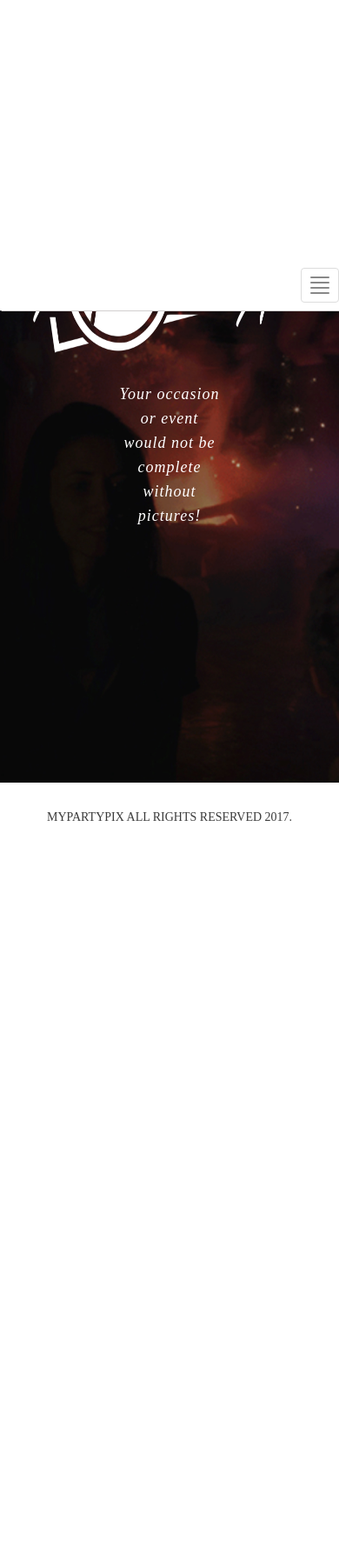
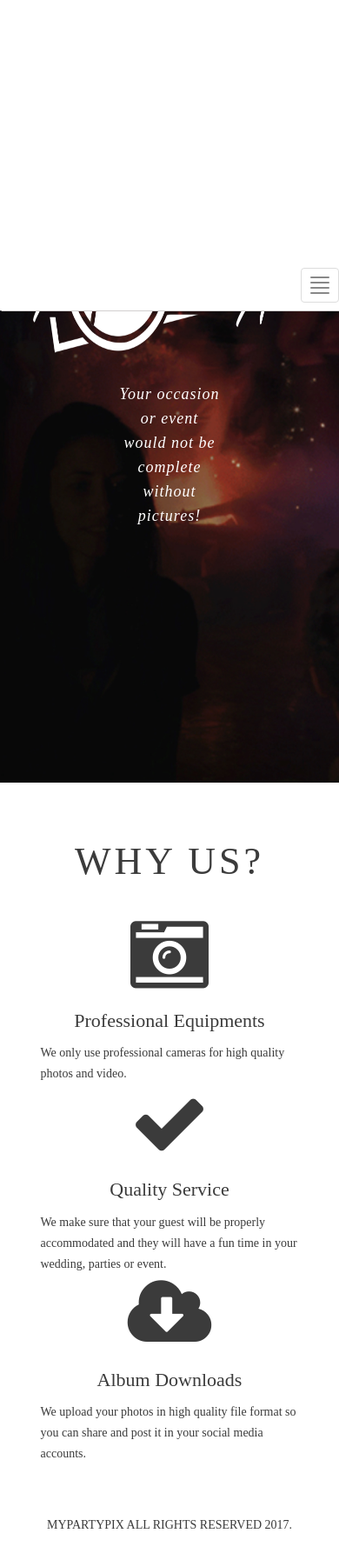
Before and after one commit to mypartypix/mypartypix.github.io, a Jekyll site: the page built from index.html, in a window 390 px wide. Shown: the whole page at 87% size. Built offline with Jekyll 4.4.1, drawn with Linux system fonts in a browser that asks for light colours; nearby versions of some CDN libraries; some web fonts are replaced; before the commit the page ends 980 px from its top, so only the background shows below that.

Commit message:
Add why us section

```diff
--- /dev/null
+++ b/_data/whyus.yml
@@ -0,0 +1,11 @@
+- title: "Professional Equipments"
+  description: "We only use professional cameras for high quality photos and video."
+  icon: "fa-camera-retro"
+
+- title: "Quality Service"
+  description: "We make sure that your guest will be properly accommodated and they will have a fun time in your wedding, parties or event."
+  icon: "fa-check"
+
+- title: "Album Downloads"
+  description: "We upload your photos in high quality file format so you can share and post it in your social media accounts."
+  icon: "fa-cloud-download"
--- /dev/null
+++ b/_includes/home/whyus.html
@@ -0,0 +1,14 @@
+<div class="container">
+    <div class="header-section">
+        <header class="header">Why Us?</header>
+    </div>
+    <div class="content-section">
+        {% for whyus in site.data.whyus %}
+        <div class="col-md-4">
+            <span class="icon-section fa {{ whyus.icon }}"></span>
+            <span class="title-section">{{ whyus.title }}</span>
+            <span class="description-section">{{ whyus.description }}</span>
+        </div>
+        {% endfor %}
+    </div>
+</div>
--- a/_layouts/default.html
+++ b/_layouts/default.html
@@ -17,6 +17,8 @@
   <title>{{ site.title}} </title>
   <link rel="shortcut icon" href="/favicon.ico" type="image/x-icon">
   <link rel="stylesheet" href="https://maxcdn.bootstrapcdn.com/bootstrap/3.3.7/css/bootstrap.min.css">
+  <link rel="stylesheet" href="https://maxcdn.bootstrapcdn.com/font-awesome/4.7.0/css/font-awesome.min.css">
+
   <link rel="stylesheet" href="/css/home.css">
 
 </head>
--- a/_sass/home.sass
+++ b/_sass/home.sass
@@ -71,7 +71,7 @@ nav
               height: 70px
         .navbar-menu
           padding: 0
-          margin: 7px 15px
+          margin: 14px 15px
           overflow: hidden
           position: relative
           z-index: 5
@@ -170,7 +170,7 @@ nav
       .navbar-nav
         margin: 20px auto
         .navbar-menu
-          margin: 7px 10px
+          margin: 14px 10px
           &:before, &:after
             content: ""
             display: block
@@ -220,6 +220,7 @@ nav
             &:hover
               color: #3b3b3b
 #cover
+  background-attachment: fixed
   background-image: url("/img/cover.jpg")
   background-size: cover
   background-repeat: no-repeat
@@ -251,6 +252,41 @@ nav
         line-height: 28px
         font-style: italic
 
+#whyus
+  padding-top: 30px
+  padding-bottom: 30px
+  position: relative
+  .header-section
+    margin-top: 30px
+    margin-bottom: 30px
+    .header
+      margin: 0
+      font-family: "Gotham-Book"
+      text-transform: uppercase
+      font-size: 44px
+      letter-spacing: 4px
+      text-align: center
+      display: block
+  .content-section
+    .icon-section
+      display: block
+      font-size: 90px
+      margin-bottom: 15px
+      text-align: center
+    .title-section
+      font-size: 22px
+      text-align: center
+      margin-bottom: 10px
+      display: block
+    .description-section
+      display: block
+      line-height: 24px
+      max-width: 90%
+      min-width: 90%
+      margin-left: auto
+      margin-right: auto
+
+
 footer
   position: relative
   padding-top: 30px
--- a/index.html
+++ b/index.html
@@ -4,3 +4,7 @@ layout: default
 <section id="cover">
     {% include home/cover.html %}
 </section>
+
+<section id="whyus">
+    {% include home/whyus.html %}
+</section>
```
